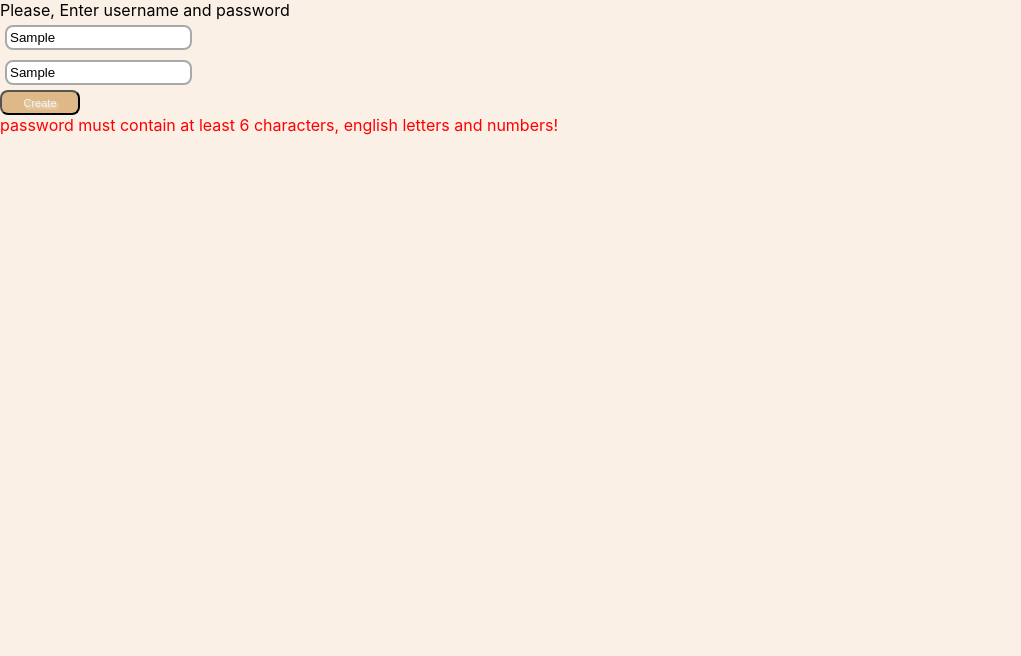
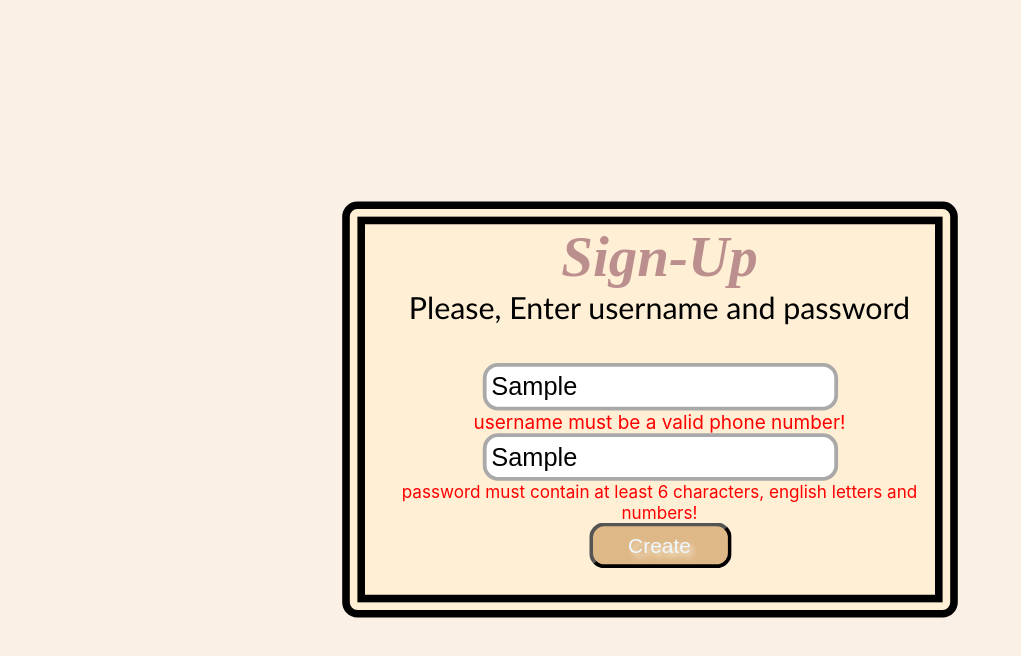
Before and after one commit to RonTshuva/client_side, a React (Create React App) app: page /sign-up in a window 1280 px wide. Both pictures are taken after typing "Sample", "Sample" into the empty fields and a click on the button "Create". Shown: the top 656 px of the page, without its empty margins (0-1021 px from the left). Built offline with nearby package versions, Linux system fonts and the light colour scheme; no server answers.

Commit message:
did some visuals

```diff
--- a/src/App.css
+++ b/src/App.css
@@ -5,35 +5,36 @@ body{
 #frame{
   background-color: papayawhip;
   width: 300px;
-  height: 180px;
+  height: 195px;
   border-radius: 8px;
+  margin-left: auto;
+  margin-right: auto;
+  border: 12px double #000;
 }
 
 
 #title{
+  margin: auto;
   font-family: Sofia;
   font-style: italic;
   font-size: 30px;
   color: rosybrown;
+  max-width: 500px;
+
 }
 #button{
+
   text-shadow: 2px 2px 3px antiquewhite;
-  width:80px;
-  height: 25px;
+  width:75px;
+  height: 24px;
   background-color:burlywood;
   font-size: 11px;
   text-align: center;
   color: aliceblue;
   border-radius: 8px;
+  max-width: 500px;
+}
 
-}
-.detailsOfClient{
-  color: black;
-  border: 2px solid darkgray;
-  border-radius: 8px;
-  margin: 5px;
-  padding: 3px;
-}
 
 
 
--- /dev/null
+++ b/src/LoginPage.css
@@ -0,0 +1,25 @@
+
+
+
+#detailsOfClient{
+    color: black;
+    border: 2px solid darkgray;
+    border-radius: 8px;
+    margin: auto;
+    padding: 3px;
+}
+
+.container{
+    transform: translate(-10px, 300px) scale(1.9);
+    text-align: center;
+}
+
+.midTitle{
+    font-family: Gill Sans ;
+}
+
+.buttons{
+    transform: translate(0px, -15px);
+    width:10px;
+    height: 10px;
+}
--- a/src/LoginPage.js
+++ b/src/LoginPage.js
@@ -1,4 +1,5 @@
 import './App.css';
+import './LoginPage.css'
 import * as React from "react";
 import Cookies from "universal-cookie";
 import axios from "axios";
@@ -47,7 +48,7 @@ class LoginPage extends React.Component {
                         this.setState({response: "password is incorrect! you tried "+ response.data.responseData + " out of 5 tries!" });
                         break;
                     case errorCodes.BLOCKED_ACCOUNT:
-                        this.setState({response: "account is blocked!"});
+                        this.setState({response: "account '" + this.state.username +"' is blocked!"});
                         break;
                     default:
                         this.setState({response: "something went wrong!"});
@@ -59,34 +60,37 @@ class LoginPage extends React.Component {
     render() {
         return (
             <div>
+
+                <div id="frame" class={"container"}>
+                    <div>
                         <b id="title">Login page</b>
-                <div id="frame">
                         <br/>
-                    Enter your login credentials
+                        <span class={"midTitle"}>Enter your login credentials</span>
                         <br/>
                         <b> Username:</b>
                         <br/>
-                    <input class="detailsOfClient"
+                        <input id={"detailsOfClient"}
                                onChange={this.onUsernameChange}
                                value={this.state.username}
                                placeholder={"Enter username"}
                         />
                         <br/>
-                    <b> Password:</b>
+                        <b > Password:</b>
                         <br/>
-                    <input class="detailsOfClient"
+                        <input id={"detailsOfClient"}
                                onChange={this.onPasswordChange}
                                value={this.state.password}
                                placeholder={"Enter password"}
                         />
+                        <br/>
+                        <br/>
                     </div>
-                <br/>
-                <button disabled={this.state.password.length === 0 || this.state.username.length === 0} id="button" onClick={this.login}>Login</button>
-                <br/>
-                <NavLink to={"/sign-up"}>
-                    <br/>
-                    <button id="button">Sign Up</button>
+                    <button id="button" class={"buttons"} disabled={this.state.password.length === 0 || this.state.username.length === 0}  onClick={this.login}>Login</button>
+                    <NavLink to={"/sign-up"} >
+                        <button id={"button"} class={"buttons"} >Sign Up</button>
                     </NavLink>
+                </div>
+
                 {
                     this.state.response.length > 0 &&
                     <div style={{color: "red"}}> {this.state.response}</div>
--- /dev/null
+++ b/src/SignUp.css
@@ -0,0 +1,54 @@
+
+
+#frame{
+    background-color: papayawhip;
+    width: 300px;
+    height: 195px;
+    border-radius: 8px;
+    margin-left: auto;
+    margin-right: auto;
+    border: 12px double #000;
+    transform: translate(10px, 300px) scale(1.9);
+}
+
+.detailsOfClient{
+    color: black;
+    border: 2px solid darkgray;
+    border-radius: 8px;
+    margin: auto;
+    padding: 3px;
+}
+
+.signUpContainer{
+    text-align: center;
+    transform: translate(5px, 0px)
+}
+
+
+
+.signUpUsernameError{
+    color: red;
+    font-size: 10px;
+}
+
+.signUpPasswordError{
+    color: red;
+    font-size: 9px;
+}
+
+.midTitle{
+    font-family: Gill Sans;
+}
+
+.signUpButton{
+    text-shadow: 2px 2px 3px antiquewhite;
+    width:75px;
+    height: 24px;
+    background-color:burlywood;
+    font-size: 11px;
+    text-align: center;
+    color: aliceblue;
+    border-radius: 8px;
+    max-width: 500px;
+    transform: translate(0px, -20px)
+}
--- a/src/SignUp.js
+++ b/src/SignUp.js
@@ -1,4 +1,5 @@
 import * as React from "react";
+import "./SignUp.css"
 import axios from "axios";
 import {NavLink} from "react-router-dom";
 class SignUp extends React.Component {
@@ -6,7 +7,8 @@ class SignUp extends React.Component {
         username: "",
         password: "",
         response: "",
-        responseColor : "black"
+        usernameError : "username must be a valid phone number!",
+        passwordError : ""
     }
     onUsernameChange = (e) => {
         let username = e.target.value;
@@ -46,42 +48,53 @@ class SignUp extends React.Component {
                         })
                     } else {
                         this.setState({
-                            response: "user already exist"
+                            usernameError: "user already exist"
                         })
                     }
                 })
         }else{
             this.setState({
-                response : "password must contain at least 6 characters, english letters and numbers!",
-                responseColor: "red"
+                passwordError : "password must contain at least 6 characters, english letters and numbers!"
             })
         }
     }
 
-
     render() {
 
         return (
-            <div>
-                <div>Please, Enter username and password</div>
-                <input class = "detailsOfClient"
+            <div id={"frame"} >
+                <div class={"signUpContainer"}>
+                    <b id="title">Sign-Up</b>
+                    <div class={"midTitle"}>Please, Enter username and password</div>
+                    <br/>
+                    <input  class = "detailsOfClient"
                            onChange={this.onUsernameChange}
                            value={this.state.username}
                            placeholder={"Enter username"}
                     />
                     <br/>
-                <input class = "detailsOfClient"
+                    {
+                        this.state.usernameError.length > 0 &&
+                        <div class={"signUpUsernameError"}>{this.state.usernameError}</div>
+                    }
+                    <input  class = {"detailsOfClient"}
                            onChange={this.onPasswordChange}
                            value={this.state.password}
                            placeholder={"Enter password"}
                     />
+                    <br/>
+                    {
+                        this.state.passwordError.length > 0 &&
+                        <div class={"signUpPasswordError"}>{this.state.passwordError}</div>
+                    }
 
                     <br/>
-                <button id ="button" onClick={this.signUp}>Create</button>
+                    <button class={"signUpButton"} onClick={this.signUp}>Create</button>
                     {
                         this.state.response.length > 0  &&
-                    <div style={{color : this.state.responseColor }}> {this.state.response} </div>
+                        <span> {this.state.response} </span>
                     }
+                </div>
             </div>
         )
     }
--- a/src/index.css
+++ b/src/index.css
@@ -5,6 +5,7 @@ body {
     sans-serif;
   -webkit-font-smoothing: antialiased;
   -moz-osx-font-smoothing: grayscale;
+
 }
 
 code {
```
Lines whose indentation alone changed are shown as unchanged.
